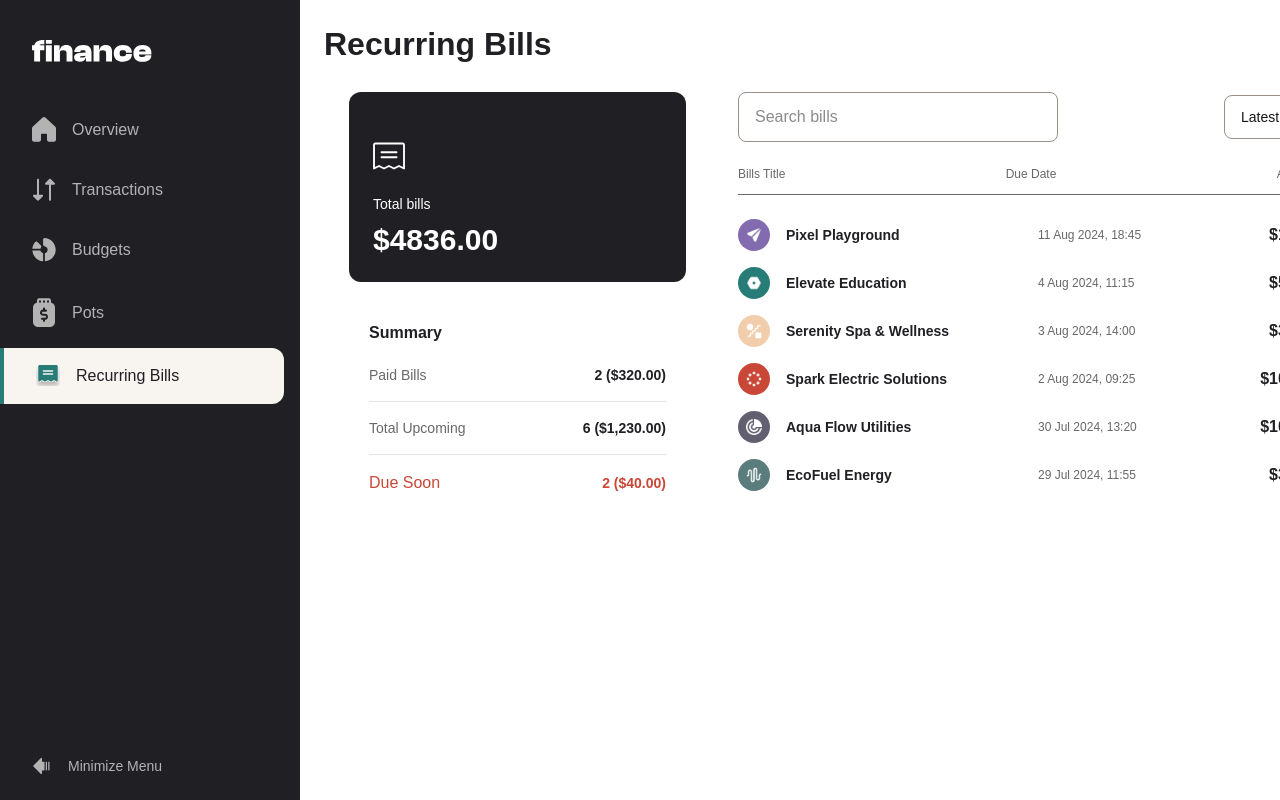
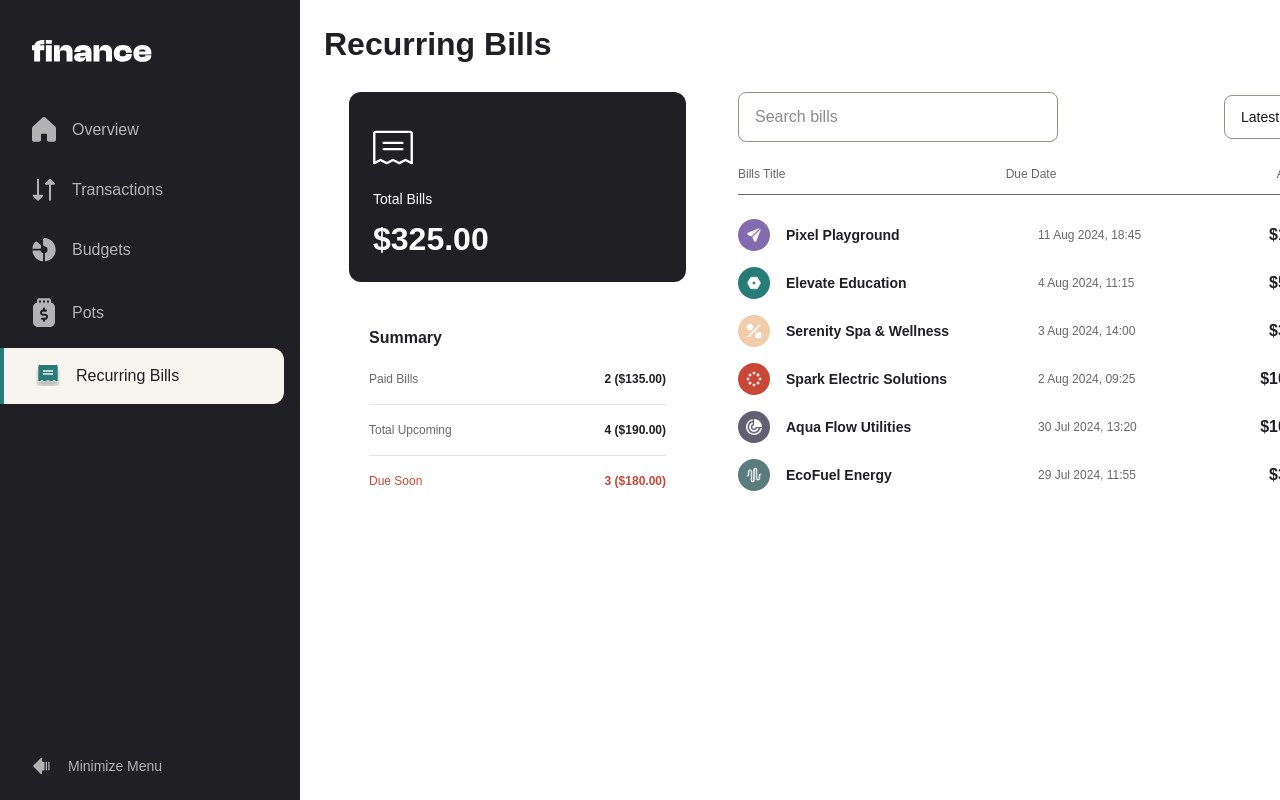
Before and after one commit to Keti-Tsiklauri2001/my-finance-app, a Next.js app: page /recurring-bills in a window 1280 px wide. Shown: the top 800 px of the page. Built offline with nearby package versions, Linux system fonts and the light colour scheme.

Commit message:
fix error

```diff
--- a/src/components/LeftSide.tsx
+++ b/src/components/LeftSide.tsx
@@ -1,56 +1,89 @@
 "use client";
 
-import { balance } from "@/src/data/data-balance";
 import Image from "next/image";
-const { current } = balance[0];
+import { transactions } from "@/src/data/data-transactions";
 
-function money(v) {
+function money(v: number) {
   return `$${v.toFixed(2)}`;
 }
 
 export default function LeftSide() {
+  const recurringBills = transactions.filter((t) => t.recurring);
+
+  const totalBills = recurringBills.reduce(
+    (sum, bill) => sum + Math.abs(bill.amount),
+    0,
+  );
+
+  const paidBills = recurringBills.filter(
+    (bill) => new Date(bill.date).getMonth() < 7,
+  );
+
+  const paidBillsCount = paidBills.length;
+
+  const paidBillsAmount = paidBills.reduce(
+    (sum, bill) => sum + Math.abs(bill.amount),
+    0,
+  );
+
+  const upcomingBills = recurringBills.filter(
+    (bill) => new Date(bill.date).getMonth() === 7,
+  );
+
+  const upcomingBillsCount = upcomingBills.length;
+
+  const upcomingBillsAmount = upcomingBills.reduce(
+    (sum, bill) => sum + Math.abs(bill.amount),
+    0,
+  );
+
+  const dueSoonBills = recurringBills.filter((bill) => {
+    const day = new Date(bill.date).getDate();
+    return day <= 5;
+  });
+
+  const dueSoonCount = dueSoonBills.length;
+
+  const dueSoonAmount = dueSoonBills.reduce(
+    (sum, bill) => sum + Math.abs(bill.amount),
+    0,
+  );
+
   return (
     <div
       className="
-
         flex flex-col gap-6
-
         md:flex-row md:gap-6 md:w-[688px]
-mb-5
         xl:flex-col xl:w-[337px] xl:max-w-[337px]
-        mx-auto
+        mx-auto mb-5
       "
     >
       {/* TOTAL BILLS CARD */}
       <div
         className="
           bg-[#201F24] text-white rounded-xl
-
           flex flex-row justify-start gap-6
           md:flex-col md:justify-end
           p-6
-mx-auto
+          mx-auto
           w-[343px] h-[118px]
-
           md:w-[332px] md:h-[204px]
-
           xl:w-[337px] xl:h-[190px]
         "
       >
-        {/* ICON */}
-
         <Image
           src="/images/icon-recurring-bills.svg"
           alt="icon"
-          width={32}
-          height={32}
+          width={40}
+          height={40}
         />
 
-        {/* TEXTS */}
-        <div className="flex flex-col gap-2">
-          <p className="text-sm md:text-sm xl:text-sm">Total bills</p>
+        <div className="flex flex-col gap-[11px]">
+          <p className="text-sm">Total Bills</p>
 
-          <h1 className="text-3xl font-bold">{money(current)}</h1>
+          <h1 className="text-[32px] leading-[120%] font-bold">
+            {money(totalBills)}
+          </h1>
         </div>
       </div>
 
@@ -58,9 +91,9 @@ mx-auto
       <div
         className="
           bg-white rounded-xl
-mx-auto
           flex flex-col justify-center gap-5
           p-5
+          mx-auto
 
           w-[343px] h-[204px]
 
@@ -72,35 +105,38 @@ mx-auto
         <h2 className="font-bold text-[#201F24] text-base">Summary</h2>
 
         <div className="flex flex-col gap-4">
-          <Row label="Paid Bills" value="2 ($320.00)" />
+          {/* Paid Bills */}
+          <div className="flex justify-between items-center">
+            <p className="text-[#696868] text-[12px]">Paid Bills</p>
+
+            <p className="text-[12px] font-bold text-[#201F24]">
+              {paidBillsCount} ({money(paidBillsAmount)})
+            </p>
+          </div>
 
           <hr className="border-[#E6E4E3]" />
 
-          <Row label="Total Upcoming" value="6 ($1,230.00)" />
+          {/* Total Upcoming */}
+          <div className="flex justify-between items-center">
+            <p className="text-[#696868] text-[12px]">Total Upcoming</p>
+
+            <p className="text-[12px] font-bold text-[#201F24]">
+              {upcomingBillsCount} ({money(upcomingBillsAmount)})
+            </p>
+          </div>
 
           <hr className="border-[#E6E4E3]" />
 
-          <Row label="Due Soon" value="2 ($40.00)" danger />
+          {/* Due Soon */}
+          <div className="flex justify-between items-center">
+            <p className="text-[#C94736] text-[12px]">Due Soon</p>
+
+            <p className="text-[12px] font-bold text-[#C94736]">
+              {dueSoonCount} ({money(dueSoonAmount)})
+            </p>
+          </div>
         </div>
       </div>
     </div>
   );
 }
-
-function Row({ label, value, danger }) {
-  return (
-    <div className="flex justify-between items-center">
-      <p className={danger ? "text-[#C94736]" : "text-[#696868] text-sm"}>
-        {label}
-      </p>
-
-      <p
-        className={`text-sm font-bold ${
-          danger ? "text-[#C94736]" : "text-[#201F24]"
-        }`}
-      >
-        {value}
-      </p>
-    </div>
-  );
-}
```
